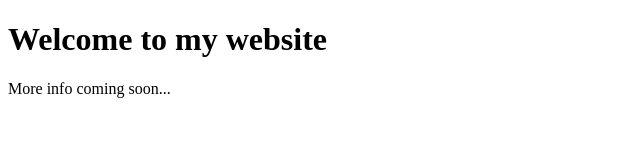
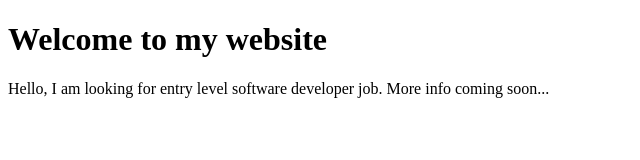
Before and after one commit to pra001-start/pra001-start.github.io, a plain HTML site: page index.html in a window 1280 px wide. Shown: the whole page, without its empty margins (0-640 px from the left). Drawn offline with Linux system fonts and the light colour scheme.

Commit message:
Update index.html

```diff
--- a/index.html
+++ b/index.html
@@ -6,7 +6,10 @@
 <body>
 
 <h1>Welcome to my website</h1>
-<p>More info coming soon...</p>
+
+<p> Hello,
+  I am looking for entry level software developer job.
+  More info coming soon...</p>
 
 </body>
 </html>
```
